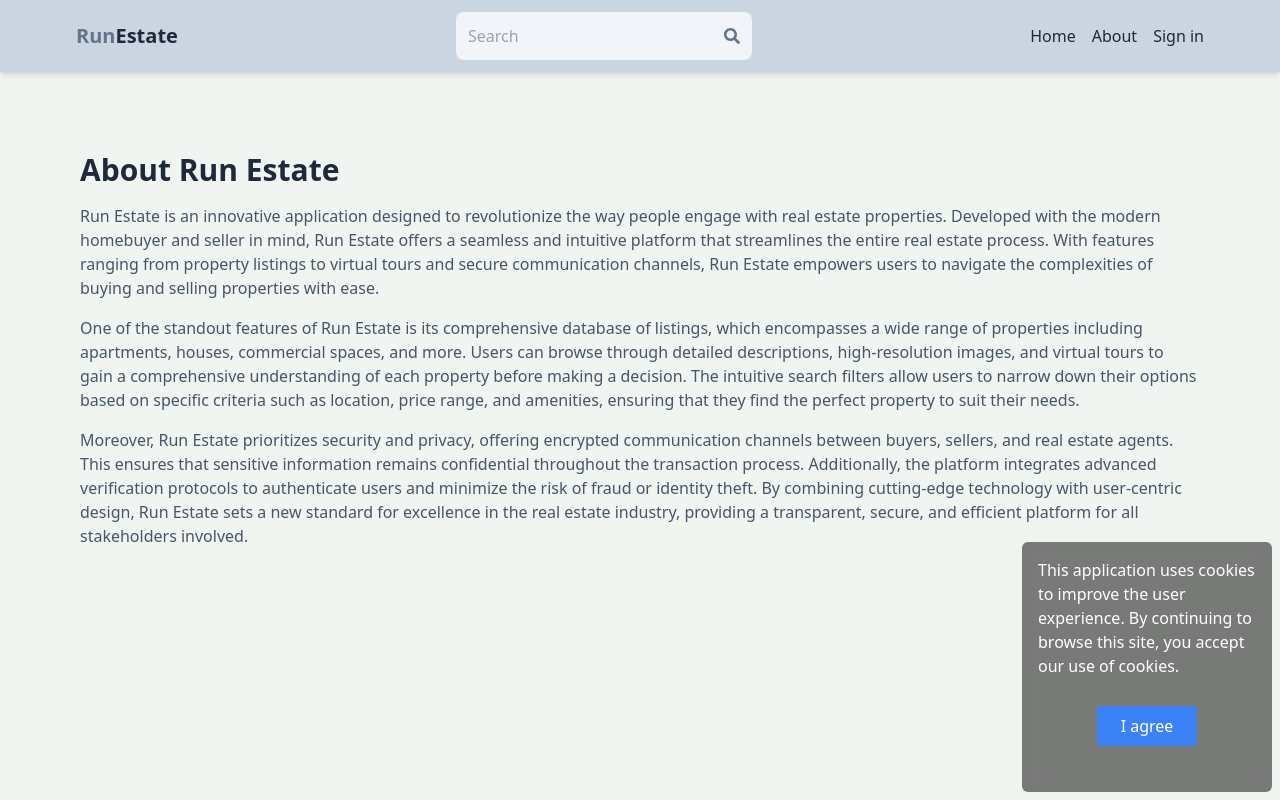
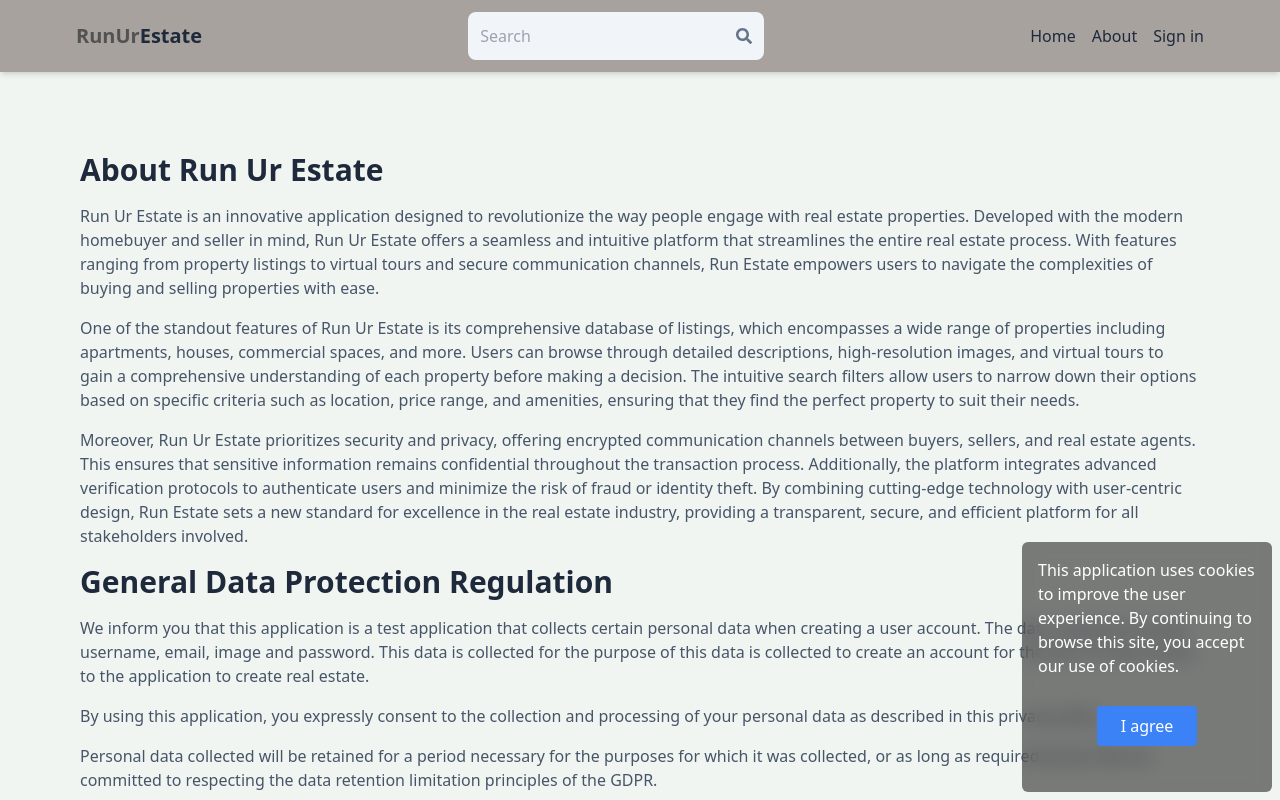
Before and after one commit to Klow420/project-estate, a React (Vite) app in the folder frontend/: page /about in a window 1280 px wide. Shown: the top 800 px of the page. Built offline with nearby package versions, Linux system fonts and the light colour scheme; no server answers.

Commit message:
Complet CSS and update some element

```diff
--- a/frontend/index.html
+++ b/frontend/index.html
@@ -3,7 +3,7 @@
   <head>
     <meta charset="UTF-8" />
     <meta name="viewport" content="width=device-width, initial-scale=1.0" />
-    <title>Run Estate</title>
+    <title>Run Ur Estate</title>
   </head>
   <body>
     <div id="root"></div>
--- a/frontend/src/components/Header.jsx
+++ b/frontend/src/components/Header.jsx
@@ -24,11 +24,11 @@ export default function Header() {
         }
     }, [location.search])
   return (
-    <header className='bg-slate-300 shadow-md'>
+    <header className='bg-stone-400 shadow-md'>
         <div className='flex justify-between items-center max-w-6xl mx-auto p-3'>
             <Link to='/'>
                 <h1 className='font-bold text-sm sm:text-xl flex flex-wrap'>
-                    <span className='text-slate-500'>Run</span>
+                    <span className='text-neutral-600'>RunUr</span>
                     <span className='text-slate-800'>Estate</span>
                 </h1>
             </Link>
--- a/frontend/src/pages/About.jsx
+++ b/frontend/src/pages/About.jsx
@@ -3,10 +3,17 @@ import React from 'react'
 export default function About() {
   return (
     <div className='py-20 px-4 max-w-6xl mx-auto'>
-      <h1 className='text-3xl font-bold mb-4 text-slate-800'>About Run Estate</h1>
-      <p className='mb-4 text-slate-600'>Run Estate is an innovative application designed to revolutionize the way people engage with real estate properties. Developed with the modern homebuyer and seller in mind, Run Estate offers a seamless and intuitive platform that streamlines the entire real estate process. With features ranging from property listings to virtual tours and secure communication channels, Run Estate empowers users to navigate the complexities of buying and selling properties with ease.</p>
-      <p className='mb-4 text-slate-600'>One of the standout features of Run Estate is its comprehensive database of listings, which encompasses a wide range of properties including apartments, houses, commercial spaces, and more. Users can browse through detailed descriptions, high-resolution images, and virtual tours to gain a comprehensive understanding of each property before making a decision. The intuitive search filters allow users to narrow down their options based on specific criteria such as location, price range, and amenities, ensuring that they find the perfect property to suit their needs.</p>
-      <p className='mb-4 text-slate-600'>Moreover, Run Estate prioritizes security and privacy, offering encrypted communication channels between buyers, sellers, and real estate agents. This ensures that sensitive information remains confidential throughout the transaction process. Additionally, the platform integrates advanced verification protocols to authenticate users and minimize the risk of fraud or identity theft. By combining cutting-edge technology with user-centric design, Run Estate sets a new standard for excellence in the real estate industry, providing a transparent, secure, and efficient platform for all stakeholders involved.</p>
+      <h1 className='text-3xl font-bold mb-4 text-slate-800'>About Run Ur Estate</h1>
+      <p className='mb-4 text-slate-600'>Run Ur Estate is an innovative application designed to revolutionize the way people engage with real estate properties. Developed with the modern homebuyer and seller in mind, Run Ur Estate offers a seamless and intuitive platform that streamlines the entire real estate process. With features ranging from property listings to virtual tours and secure communication channels, Run Estate empowers users to navigate the complexities of buying and selling properties with ease.</p>
+      <p className='mb-4 text-slate-600'>One of the standout features of Run Ur Estate is its comprehensive database of listings, which encompasses a wide range of properties including apartments, houses, commercial spaces, and more. Users can browse through detailed descriptions, high-resolution images, and virtual tours to gain a comprehensive understanding of each property before making a decision. The intuitive search filters allow users to narrow down their options based on specific criteria such as location, price range, and amenities, ensuring that they find the perfect property to suit their needs.</p>
+      <p className='mb-4 text-slate-600'>Moreover, Run Ur Estate prioritizes security and privacy, offering encrypted communication channels between buyers, sellers, and real estate agents. This ensures that sensitive information remains confidential throughout the transaction process. Additionally, the platform integrates advanced verification protocols to authenticate users and minimize the risk of fraud or identity theft. By combining cutting-edge technology with user-centric design, Run Estate sets a new standard for excellence in the real estate industry, providing a transparent, secure, and efficient platform for all stakeholders involved.</p>
+      <h1 className='text-3xl font-bold mb-4 text-slate-800'>General Data Protection Regulation</h1>
+      <p className='mb-4 text-slate-600'>We inform you that this application is a test application that collects certain personal data when creating a user account. The data collected includes username, email, image and password. This data is collected for the purpose of this data is collected to create an account for the user to have access to the application to create real estate.</p>
+      <p className='mb-4 text-slate-600'>By using this application, you expressly consent to the collection and processing of your personal data as described in this privacy policy.</p>
+      <p className='mb-4 text-slate-600'>Personal data collected will be retained for a period necessary for the purposes for which it was collected, or as long as required by law. We are committed to respecting the data retention limitation principles of the GDPR.</p>
+      <p className='mb-4 text-slate-600'>In accordance with the GDPR, you have the right to access your personal data, rectify it, delete it, limit its processing and transfer it to another data controller. To exercise these rights or for any questions regarding our privacy policy, please contact us at [email address or other contact method]."</p>
+      <p className='mb-4 text-slate-600'>Also make sure your app is compliant with other GDPR requirements, such as securing data and data breach notification. It is recommended to consult a data protection specialist to ensure that your application fully complies with legal data protection requirements.</p>
+
     </div>
   )
 }
--- a/frontend/src/pages/CreateListing.jsx
+++ b/frontend/src/pages/CreateListing.jsx
@@ -133,7 +133,7 @@ export default function CreateListing() {
     }
   return (
     <main className='p-3 max-w-4xl mx-auto'>
-        <h1 className='text-3xl font-semibold text-center my-7'>Create a Listing</h1>
+        <h1 className='text-3xl font-semibold text-center my-7'>Create a Real Estate Ad</h1>
         <form onSubmit={handleSubmit} className='flex flex-col sm:flex-row gap-4'>
             <div className='flex flex-col gap-4 flex-1'>
                 <input type="text" placeholder='Name' className='border p-3 rounded-lg' id='name' maxLength='62' minLength='10' required onChange={handleChange} value={formData.name}/>
@@ -206,7 +206,7 @@ export default function CreateListing() {
                             </div>
                     })
                 }
-                <button disabled={loading || uploading} className='p-3 bg-slate-700 text-white rounded-lg uppercase hover:opacity-95 disabled:opacity-80 mt-2'>{loading ? 'Creating...' : 'Create listing'}</button>
+                <button disabled={loading || uploading} className='p-3 bg-slate-700 text-white rounded-lg uppercase hover:opacity-95 disabled:opacity-80 mt-2'>{loading ? 'Creating...' : 'Create an real estate ad'}</button>
                 {error && <p className='text-red-700 text-sm'>{error}</p>}
             </div>
         </form>
--- a/frontend/src/pages/Home.jsx
+++ b/frontend/src/pages/Home.jsx
@@ -54,7 +54,7 @@ export default function Home() {
           place easily!
         </h1>
         <div className="text-gray-400 text-xs sm:text-sm">
-          RunEstate is the best application to find your next perfect place to live.
+          RunUrEstate is the best application to find your next perfect place to live. Manage your real estate whether for sale or rental.
           <br />
           We have a wide range of goods for you to choose from.
         </div>
--- a/frontend/src/pages/Profile.jsx
+++ b/frontend/src/pages/Profile.jsx
@@ -160,7 +160,7 @@ export default function Profile() {
         <input type="password" placeholder="password" id="password" className="border p-3 rounded-lg" onChange={handleChange} />
         <button disabled={loading} className="bg-slate-700 text-white rounded-lg p-3 uppercase hover:opacity-95 disabled:opacity-80"> {loading ? 'Loading...' : 'Update'} </button>
         <Link className="bg-green-700 text-white p-3 rounded-lg uppercase text-center hover:opacity-95" to={"/create-listing"}>
-          Create Listing
+          Create your real estate ad
         </Link>
       </form>
       <div className="flex justify-between mt-5">
@@ -169,11 +169,11 @@ export default function Profile() {
       </div>
       <p className="text-red-700 mt-5">{error ? error : ''}</p>
       <p className="text-green-700 mt-5">{updateSuccess ? 'User is updated successfully!' : ''}</p>
-      <button onClick={handleShowListings} className="text-green-700 w-full">Show Listings</button>
+      <button onClick={handleShowListings} className="text-green-700 w-full">Show Listings Ads</button>
       <p className="text-red-700 mt-5">{showListingsError ? 'Error showing listings' : ''}</p>
       {userListings && userListings.length > 0 &&
       <div className="flex flex-col gap-4">
-        <h1 className="text-center my-2 text-2xl font-semibold">Your Listings</h1>
+        <h1 className="text-center my-2 text-2xl font-semibold">Your Listings Ads</h1>
         {userListings.map((listing) => (
           <div key={listing._id} className="border rounded-lg p-3 flex justify-between items-center gap-4">
             <Link to={`/listing/${listing._id}`}><img src={listing.imageUrls[0]} alt="listing cover" className="h-16 w-16 object-contain" /></Link>
```
